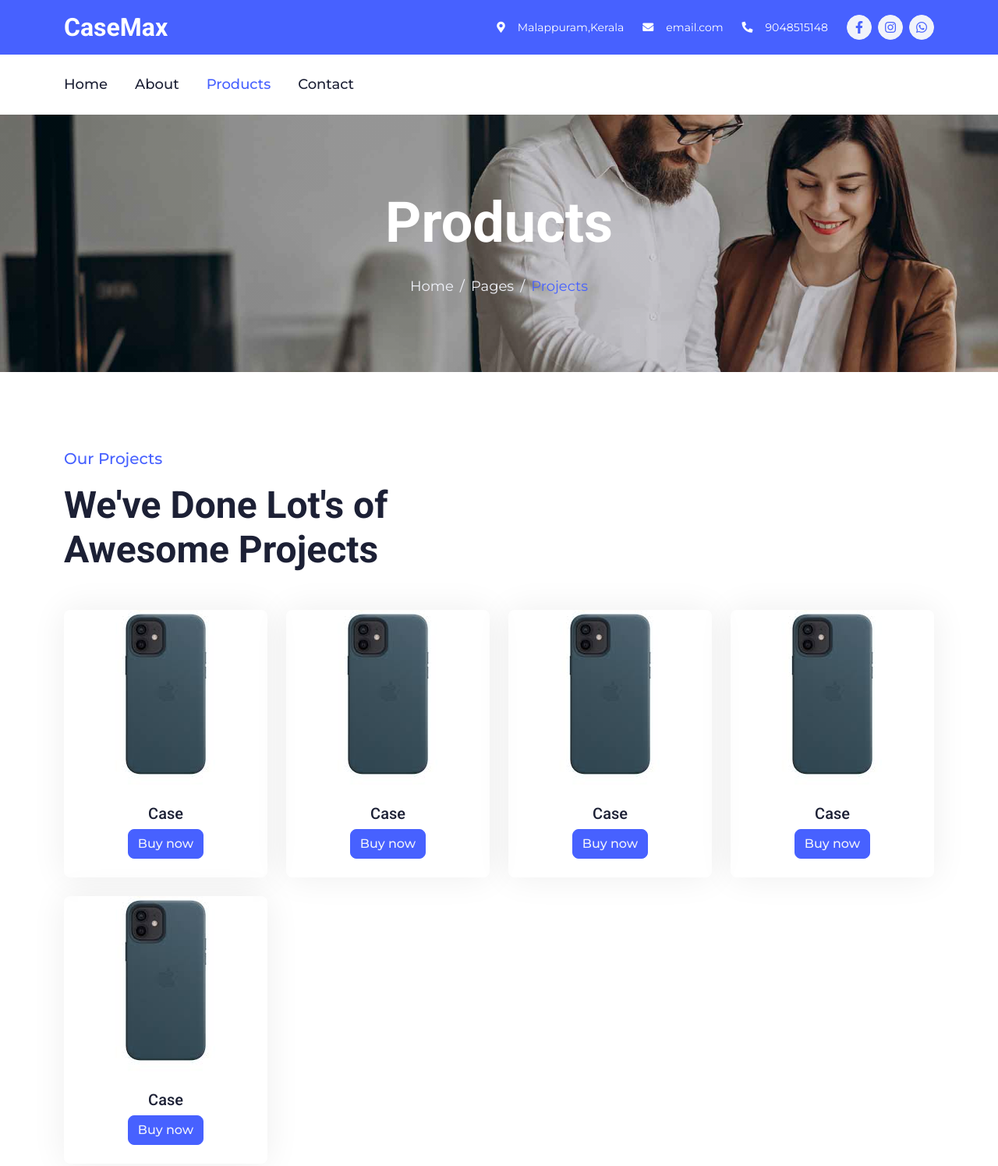
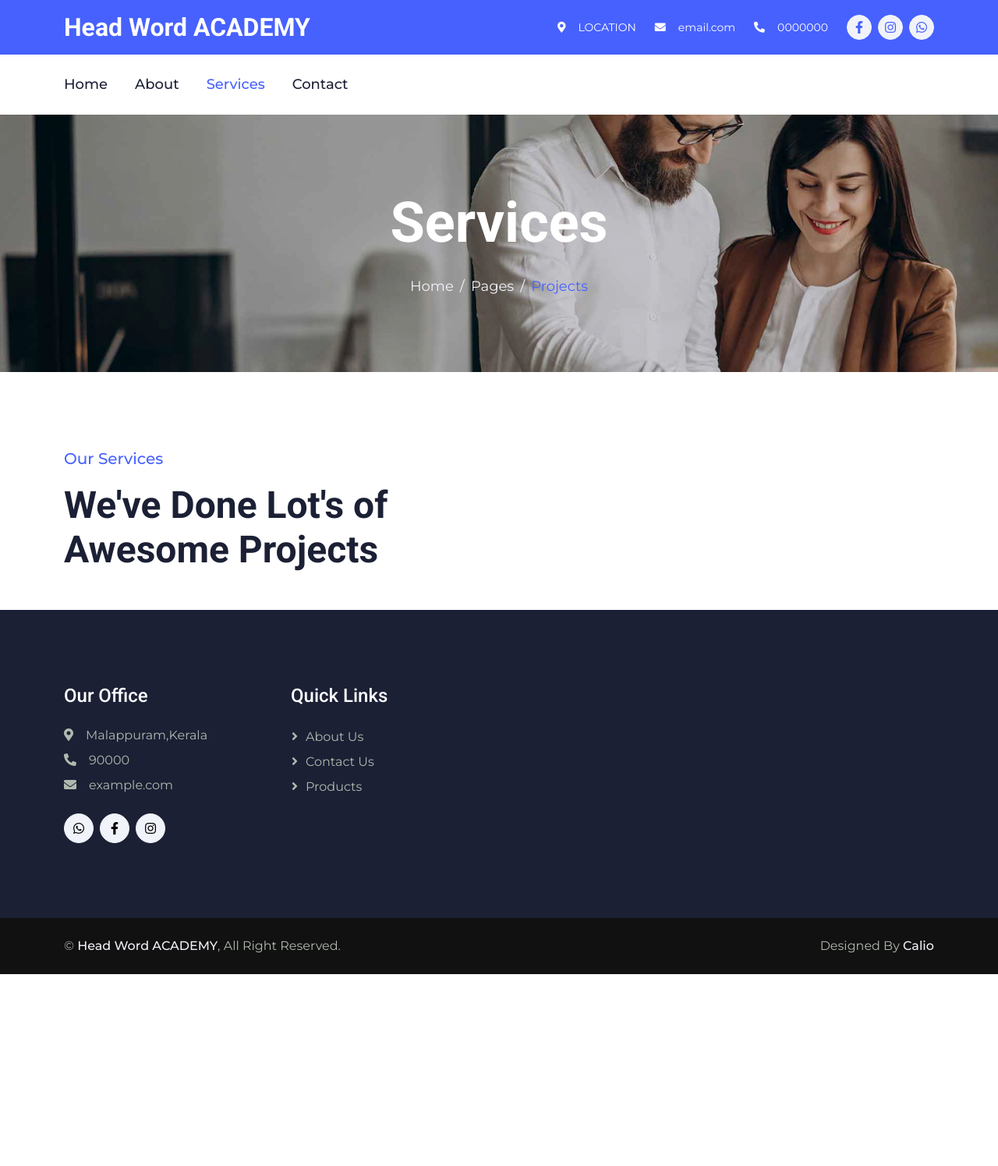
Before and after one commit to danishmanu/headword, a plain HTML site: page project.html in a window 1280 px wide. Shown: the top 1495 px of the page at 78% size. After the commit the page ends 1249 px from the top, so only its background shows below. Drawn offline with nearby package versions, Linux system fonts and the light colour scheme.

Commit message:
first commit

```diff
--- a/project.html
+++ b/project.html
@@ -3,7 +3,7 @@
 
 <head>
     <meta charset="utf-8">
-    <title>Case Max</title>
+    <title>Head Word ACADEMY</title>
     <meta content="width=device-width, initial-scale=1.0" name="viewport">
     <meta content="" name="keywords">
     <meta content="" name="description">
@@ -48,12 +48,12 @@
         <div class="container py-3">
             <div class="d-flex align-items-center">
                 <a href="index.html">
-                    <h2 class="text-white fw-bold m-0">CaseMax</h2>
+                    <h2 class="text-white fw-bold m-0">Head Word ACADEMY</h2>
                 </a>
                 <div class="ms-auto d-flex align-items-center">
-                    <small class="ms-4"><i class="fa fa-map-marker-alt me-3"></i>Malappuram,Kerala</small>
+                    <small class="ms-4"><i class="fa fa-map-marker-alt me-3"></i>LOCATION</small>
                     <small class="ms-4"><i class="fa fa-envelope me-3"></i>email.com</small>
-                    <small class="ms-4"><i class="fa fa-phone-alt me-3"></i>9048515148</small>
+                    <small class="ms-4"><i class="fa fa-phone-alt me-3"></i>0000000</small>
                     <div class="ms-3 d-flex">
                         <a class="btn btn-sm-square btn-light text-primary rounded-circle ms-2" href=""><i
                                 class="fab fa-facebook-f"></i></a>
@@ -72,7 +72,7 @@
         <div class="container">
             <nav class="navbar navbar-expand-lg bg-white navbar-light p-lg-0">
                 <a href="index.html" class="navbar-brand d-lg-none">
-                    <h1 class="fw-bold m-0">CaseMax</h1>
+                    <h1 class="fw-bold m-0">Head Word ACADEMY</h1>
                 </a>
                 <button type="button" class="navbar-toggler me-0" data-bs-toggle="collapse"
                     data-bs-target="#navbarCollapse">
@@ -83,7 +83,7 @@
                         <a href="index.html" class="nav-item nav-link">Home</a>
                         <a href="about.html" class="nav-item nav-link">About</a>
 
-                        <a href="project.html" class="nav-item nav-link active">Products</a>
+                        <a href="project.html" class="nav-item nav-link active">Services</a>
 
                         <a href="contact.html" class="nav-item nav-link">Contact</a>
                     </div>
@@ -98,7 +98,7 @@
     <!-- Page Header Start -->
     <div class="container-fluid page-header py-5 mb-5 wow fadeIn" data-wow-delay="0.1s">
         <div class="container text-center py-5">
-            <h1 class="display-2 text-white mb-4 animated slideInDown">Products</h1>
+            <h1 class="display-2 text-white mb-4 animated slideInDown">Services</h1>
             <nav aria-label="breadcrumb animated slideInDown">
                 <ol class="breadcrumb justify-content-center mb-0">
                     <li class="breadcrumb-item"><a href="#">Home</a></li>
@@ -116,53 +116,8 @@
         <div class="container">
             <div class="text-center text-md-start pb-5 pb-md-0 wow fadeInUp" data-wow-delay="0.1s"
                 style="max-width: 500px;">
-                <p class="fs-5 fw-medium text-primary">Our Projects</p>
+                <p class="fs-5 fw-medium text-primary">Our Services</p>
                 <h1 class="display-5 mb-5">We've Done Lot's of Awesome Projects</h1>
-            </div>
-            <div class="row g-4">
-                <div class="col-lg-3 col-md-6 wow fadeInUp" data-wow-delay="0.3s">
-                    <div class="team-item rounded overflow-hidden pb-4">
-                        <img class="img-fluid mb-4" src="img/download.jpg" alt="">
-                        <h5>Case</h5>
-                        <button type="button" class="btn btn-primary">Buy now</button>
-
-                    </div>
-                </div>
-                <div class="col-lg-3 col-md-6 wow fadeInUp" data-wow-delay="0.3s">
-                    <div class="team-item rounded overflow-hidden pb-4">
-                        <img class="img-fluid mb-4" src="img/download.jpg" alt="">
-                        <h5>Case</h5>
-                        <button type="button" onclick="window.location.href='https://api.whatsapp.com/send/?phone=%2B919048515148&text=Hello+CaseMax+product+No%3A3&type=phone_number&app_absent=0';"
-                        class="btn btn-primary">Buy now</button>
-
-                    </div>
-                </div>
-                <div class="col-lg-3 col-md-6 wow fadeInUp" data-wow-delay="0.3s">
-                    <div class="team-item rounded overflow-hidden pb-4">
-                        <img class="img-fluid mb-4" src="img/download.jpg" alt="">
-                        <h5>Case</h5>
-                        <button type="button" class="btn btn-primary">Buy now</button>
-
-                    </div>
-                </div>
-                <div class="col-lg-3 col-md-6 wow fadeInUp" data-wow-delay="0.3s">
-                    <div class="team-item rounded overflow-hidden pb-4">
-                        <img class="img-fluid mb-4" src="img/download.jpg" alt="">
-                        <h5>Case</h5>
-                        <button type="button"  class="btn btn-primary">Buy now</button>
-
-                    </div>
-                </div>
-                <div class="col-lg-3 col-md-6 wow fadeInUp" data-wow-delay="0.3s">
-                    <div class="team-item rounded overflow-hidden pb-4">
-                        <img class="img-fluid mb-4" src="img/download.jpg" alt="">
-                        <h5>Case</h5><button type="button" class="btn btn-primary">Buy now</button>
-
-
-
-                    </div>
-                </div>
-
             </div>
 
             <!-- <div class="col-12 col-md-3">
@@ -277,7 +232,7 @@
                 <div class="col-lg-3 col-md-6">
                     <h4 class="text-white mb-4">Our Office</h4>
                     <p class="mb-2"><i class="fa fa-map-marker-alt me-3"></i>Malappuram,Kerala</p>
-                    <p class="mb-2"><i class="fa fa-phone-alt me-3"></i>9048515148</p>
+                    <p class="mb-2"><i class="fa fa-phone-alt me-3"></i>90000</p>
                     <p class="mb-2"><i class="fa fa-envelope me-3"></i>example.com</p>
                     <div class="d-flex pt-3">
                         <a class="btn btn-square btn-light rounded-circle me-2" href="">
@@ -310,7 +265,7 @@
         <div class="container">
             <div class="row">
                 <div class="col-md-6 text-center text-md-start mb-3 mb-md-0">
-                    &copy; <a class="fw-medium text-light" href="index.html">CaseMax</a>, All Right Reserved.
+                    &copy; <a class="fw-medium text-light" href="index.html">Head Word ACADEMY</a>, All Right Reserved.
                 </div>
                 <div class="col-md-6 text-center text-md-end">
                     <!--/*** This template is free as long as you keep the footer author’s credit link/attribution link/backlink. If you'd like to use the template without the footer author’s credit link/attribution link/backlink, you can purchase the Credit Removal License from "https://htmlcodex.com/credit-removal". Thank you for your support. ***/-->
```
Also changed, not shown: about.html (+11 -11 lines), contact.html (+9 -9 lines), index.html (+19 -19 lines).
